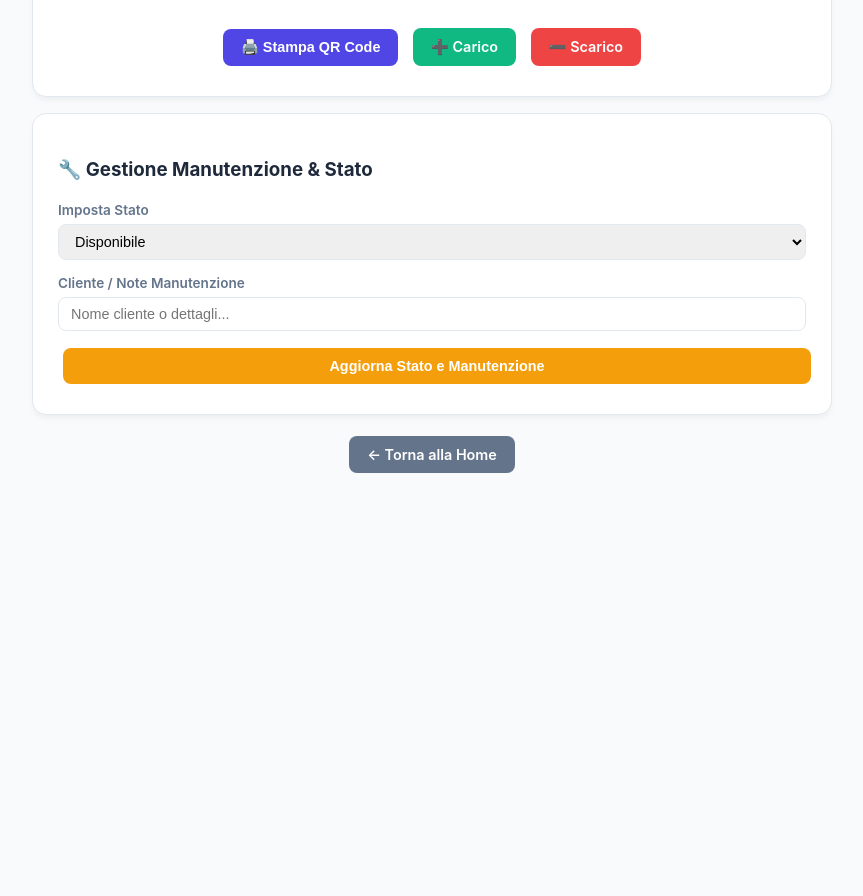
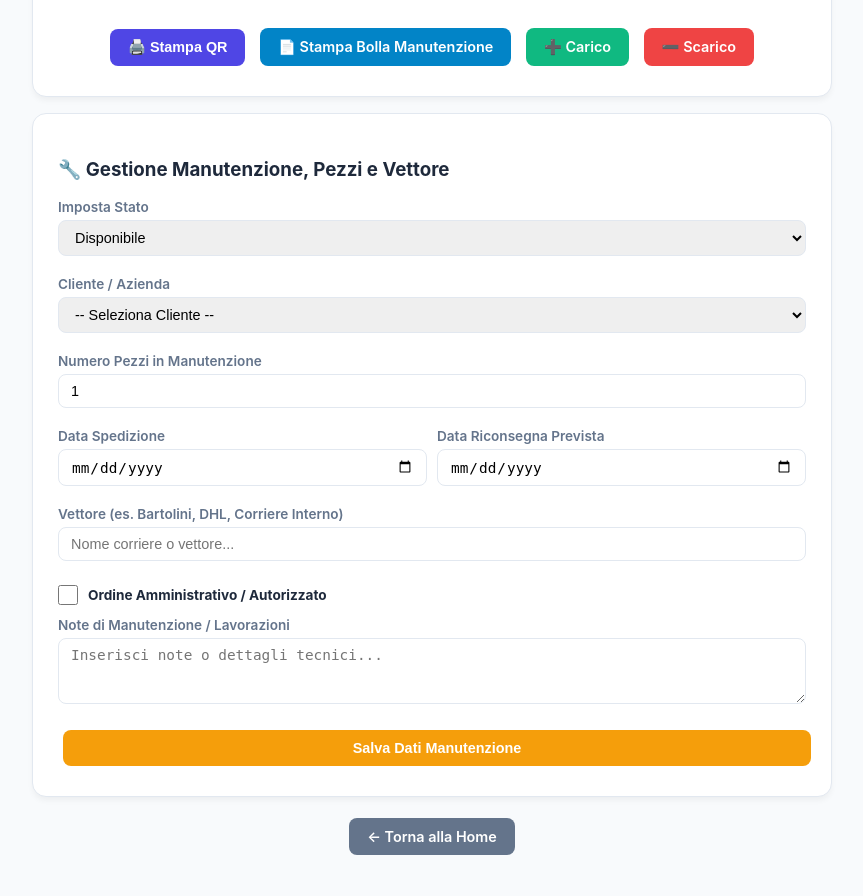
Before and after one commit to saffiodeep95/magazzinooi-qr, a Flask app: template templates/gestisci.html in a window 1280 px wide. Shown: the part 631-1527 px from the top of the page, without its empty margins (208-1071 px from the left). Before the commit the page ends 1104 px from the top, so only its background shows below. Run offline with Flask 3, Linux system fonts and the light colour scheme; the template is opened without the code that fills it, so the values that code supplies are empty; some libraries are stand-ins or nearby versions.

Commit message:
Update gestisci.html

```diff
--- a/templates/gestisci.html
+++ b/templates/gestisci.html
@@ -11,9 +11,12 @@
         .btn-danger { background: #ef4444; }
         .btn-success { background: #10b981; }
         .btn-warning { background: #f59e0b; color: white; }
+        .btn-info { background: #0284c7; color: white; }
         .btn:hover { opacity: 0.9; }
-        input, select { width: 100%; padding: 8px 12px; border: 1px solid #e2e8f0; border-radius: 8px; font-size: 0.9rem; box-sizing: border-box; margin-top: 5px; margin-bottom: 12px; }
-        label { font-size: 0.85rem; font-weight: 600; color: #64748b; }
+        input, select, textarea { width: 100%; padding: 8px 12px; border: 1px solid #e2e8f0; border-radius: 8px; font-size: 0.9rem; box-sizing: border-box; margin-top: 5px; margin-bottom: 12px; }
+        label { font-size: 0.85rem; font-weight: 600; color: #64748b; display: block; margin-top: 8px; }
+        .checkbox-group { display: flex; align-items: center; gap: 10px; margin: 12px 0; }
+        .checkbox-group input { width: 20px; height: 20px; margin: 0; }
     </style>
 </head>
 <body>
@@ -23,25 +26,25 @@
         <h2>{{ prodotto.nome }}</h2>
         <p><strong>Codice QR:</strong> <code>{{ prodotto.qr_code }}</code></p>
         <p><strong>Codice SAP:</strong> {{ prodotto.sap if prodotto.sap else '-' }}</p>
-        <p><strong>Quantità Attuale:</strong> {{ prodotto.quantita }}</p>
+        <p><strong>Quantità Magazzino:</strong> {{ prodotto.quantita }}</p>
         <p><strong>Posizione:</strong> {{ prodotto.posizione if prodotto.posizione else '-' }}</p>
         <p><strong>Stato Attuale:</strong> <span style="color: #4f46e5; font-weight: bold;">{{ prodotto.stato if prodotto.stato else 'Disponibile' }}</span></p>
 
-        <!-- QR Code grande con anteprima e stampa -->
         <div style="margin: 20px 0;">
             <img src="https://api.qrserver.com/v1/create-qr-code/?size=160x160&data={{ prodotto.qr_code }}" alt="QR Code" style="border: 1px solid #e2e8f0; padding: 10px; background: white; border-radius: 8px;">
         </div>
 
         <div>
-            <button onclick="window.print();" class="btn">🖨️ Stampa QR Code</button>
+            <button onclick="window.print();" class="btn">🖨️ Stampa QR</button>
+            <a href="{{ url_for('stampa_bolla', qr_code=prodotto.qr_code) }}" class="btn btn-info" target="_blank">📄 Stampa Bolla Manutenzione</a>
             <a href="{{ url_for('carico', qr_code=prodotto.qr_code) }}" class="btn btn-success">➕ Carico</a>
             <a href="{{ url_for('scarico', qr_code=prodotto.qr_code) }}" class="btn btn-danger">➖ Scarico</a>
         </div>
     </div>
 
-    <!-- Modulo Gestione Manutenzione & Stato -->
+    <!-- Modulo Gestione Manutenzione & Spedizione -->
     <div class="card">
-        <h3>🔧 Gestione Manutenzione & Stato</h3>
+        <h3>🔧 Gestione Manutenzione, Pezzi e Vettore</h3>
         <form action="{{ url_for('stato_manutenzione', qr_code=prodotto.qr_code) }}" method="POST">
             <div>
                 <label>Imposta Stato</label>
@@ -51,11 +54,49 @@
                     <option value="Spedito" {% if prodotto.stato == 'Spedito' %}selected{% endif %}>Spedito</option>
                 </select>
             </div>
+
             <div>
-                <label>Cliente / Note Manutenzione</label>
-                <input type="text" name="cliente_manutenzione" value="{{ prodotto.cliente_manutenzione if prodotto.cliente_manutenzione else '' }}" placeholder="Nome cliente o dettagli...">
+                <label>Cliente / Azienda</label>
+                <select name="cliente_manutenzione">
+                    <option value="">-- Seleziona Cliente --</option>
+                    {% for c in clienti %}
+                    <option value="{{ c.nome_azienda }}" {% if prodotto.cliente_manutenzione == c.nome_azienda %}selected{% endif %}>{{ c.nome_azienda }}</option>
+                    {% endfor %}
+                </select>
             </div>
-            <button type="submit" class="btn btn-warning" style="width: 100%;">Aggiorna Stato e Manutenzione</button>
+
+            <div>
+                <label>Numero Pezzi in Manutenzione</label>
+                <input type="number" name="quantita_manutenzione" value="{{ prodotto.quantita_manutenzione if prodotto.quantita_manutenzione else 1 }}" min="1">
+            </div>
+
+            <div style="display: grid; grid-template-columns: 1fr 1fr; gap: 10px;">
+                <div>
+                    <label>Data Spedizione</label>
+                    <input type="date" name="data_spedizione" value="{{ prodotto.data_spedizione if prodotto.data_spedizione else '' }}">
+                </div>
+                <div>
+                    <label>Data Riconsegna Prevista</label>
+                    <input type="date" name="data_riconsegna" value="{{ prodotto.data_riconsegna if prodotto.data_riconsegna else '' }}">
+                </div>
+            </div>
+
+            <div>
+                <label>Vettore (es. Bartolini, DHL, Corriere Interno)</label>
+                <input type="text" name="vettore" value="{{ prodotto.vettore if prodotto.vettore else '' }}" placeholder="Nome corriere o vettore...">
+            </div>
+
+            <div class="checkbox-group">
+                <input type="checkbox" id="ordine_amministrativo" name="ordine_amministrativo" {% if prodotto.ordine_amministrativo %}checked{% endif %}>
+                <label for="ordine_amministrativo" style="margin: 0; cursor: pointer; color: #1e293b; font-weight: bold;">Ordine Amministrativo / Autorizzato</label>
+            </div>
+
+            <div>
+                <label>Note di Manutenzione / Lavorazioni</label>
+                <textarea name="note_manutenzione" rows="3" placeholder="Inserisci note o dettagli tecnici...">{{ prodotto.note_manutenzione if prodotto.note_manutenzione else '' }}</textarea>
+            </div>
+
+            <button type="submit" class="btn btn-warning" style="width: 100%; margin-top: 10px;">Salva Dati Manutenzione</button>
         </form>
     </div>
 
```
